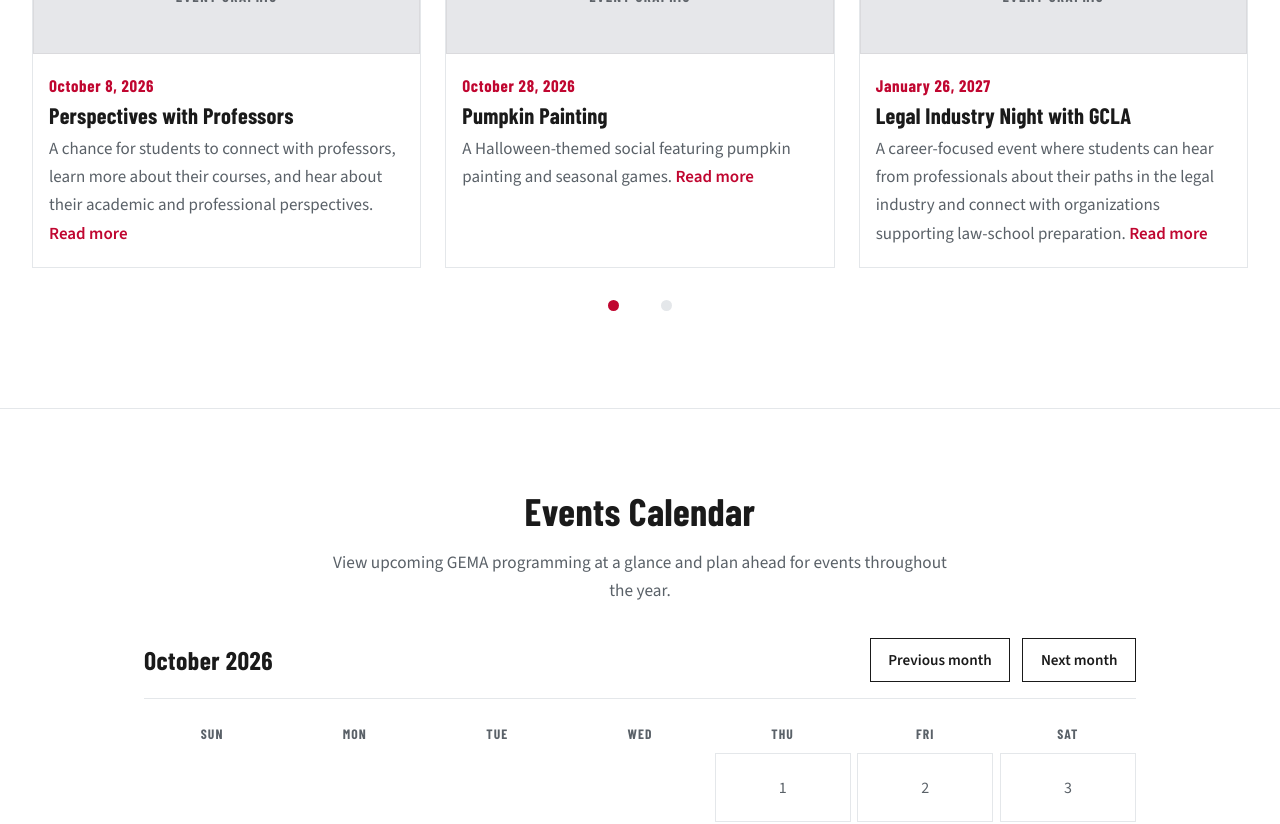
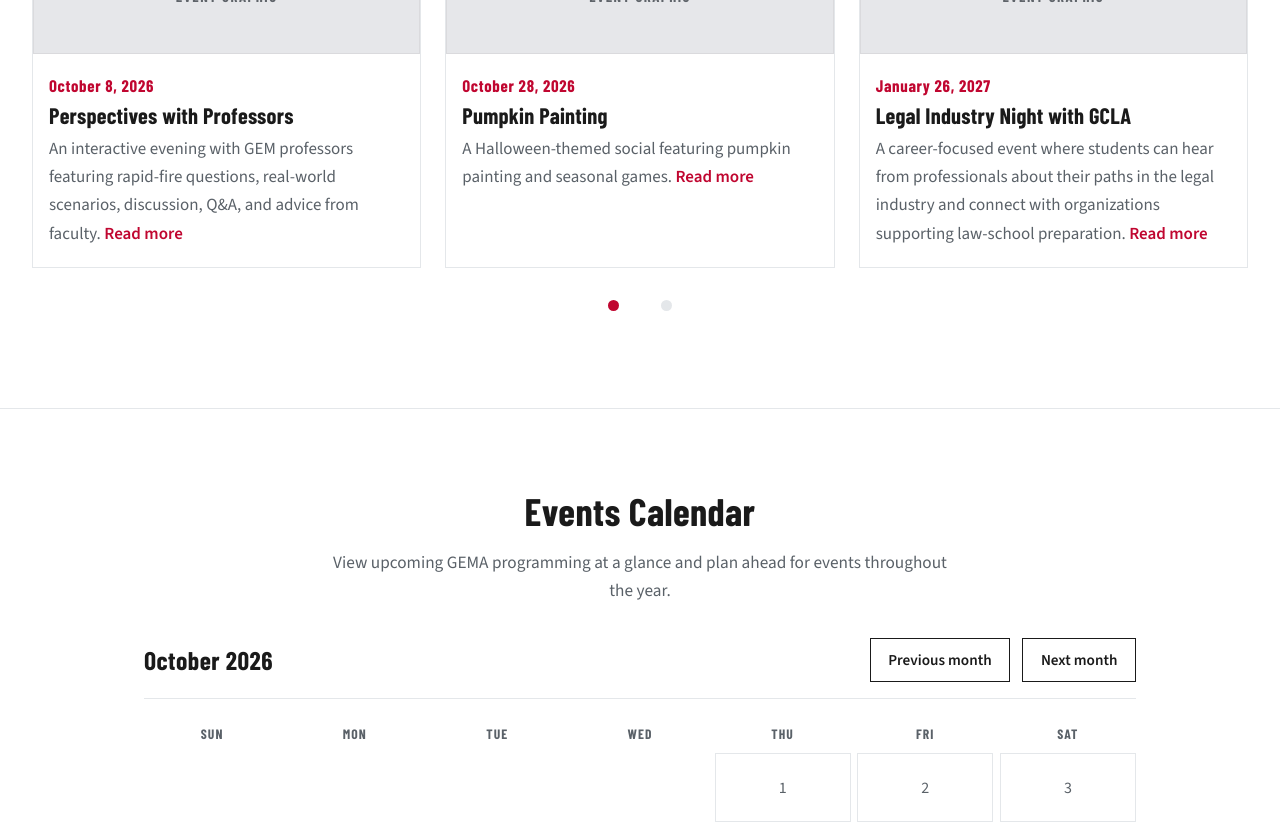
Before and after one commit to koenkirschner21-oss/gema-website, a React (Vite) app: page /events in a window 1280 px wide. Shown: the part 860-1684 px from the top of the page. Built offline with nearby package versions, Linux system fonts and the light colour scheme; no server answers.

Commit message:
Finalize pre-launch GEMA event content
Update Perspectives with Professors with the latest public-facing format while preserving tentative time/location and existing event visibility rules.

Co-authored-by: Cursor <cursoragent@cursor.com>

```diff
--- a/src/data/events.ts
+++ b/src/data/events.ts
@@ -108,7 +108,7 @@ export const events: GemaEvent[] = [
     endTime: null,
     location: null,
     shortDescription:
-      'A chance for students to connect with professors, learn more about their courses, and hear about their academic and professional perspectives.',
+      'An interactive evening with GEM professors featuring rapid-fire questions, real-world scenarios, discussion, Q&A, and advice from faculty.',
     fullDescription: null,
     category: '',
     cost: null,
```
